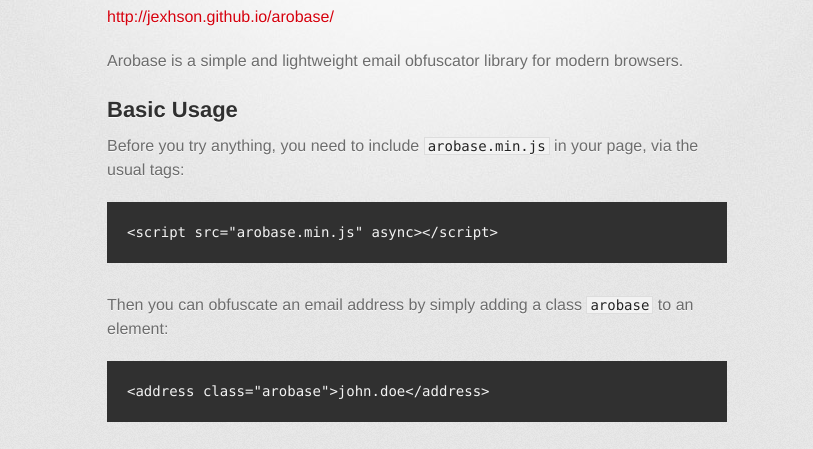
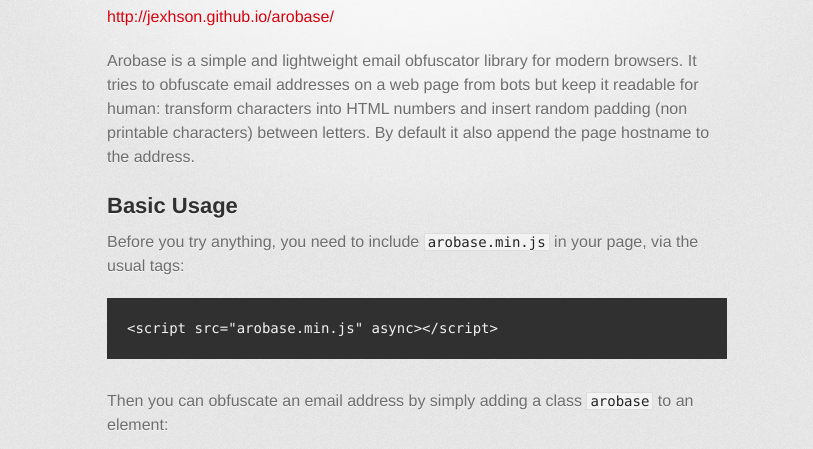
Before and after one commit to indr/arobase, a plain HTML site: page index.html in a window 1280 px wide. Shown: the part 338-787 px from the top of the page, without its empty margins (223-1036 px from the left). Drawn offline with Linux system fonts and the light colour scheme; a web font is replaced by a local one.

```diff
--- a/index.html
+++ b/index.html
@@ -36,7 +36,11 @@
 
 <p><a href="http://jexhson.github.io/arobase/">http://jexhson.github.io/arobase/</a></p>
 
-<p>Arobase is a simple and lightweight email obfuscator library for modern browsers.</p>
+<p>Arobase is a simple and lightweight email obfuscator library for modern browsers.
+It tries to obfuscate email addresses on a web page from bots but keep it
+readable for human: transform characters into HTML numbers and insert random
+padding (non printable characters) between letters. By default it also append
+the page hostname to the address.</p>
 
 <h2>
 <a id="basic-usage" class="anchor" href="#basic-usage" aria-hidden="true"><span class="octicon octicon-link"></span></a>Basic Usage</h2>
```
Also changed, not shown: params.json (+1 -1 lines).
